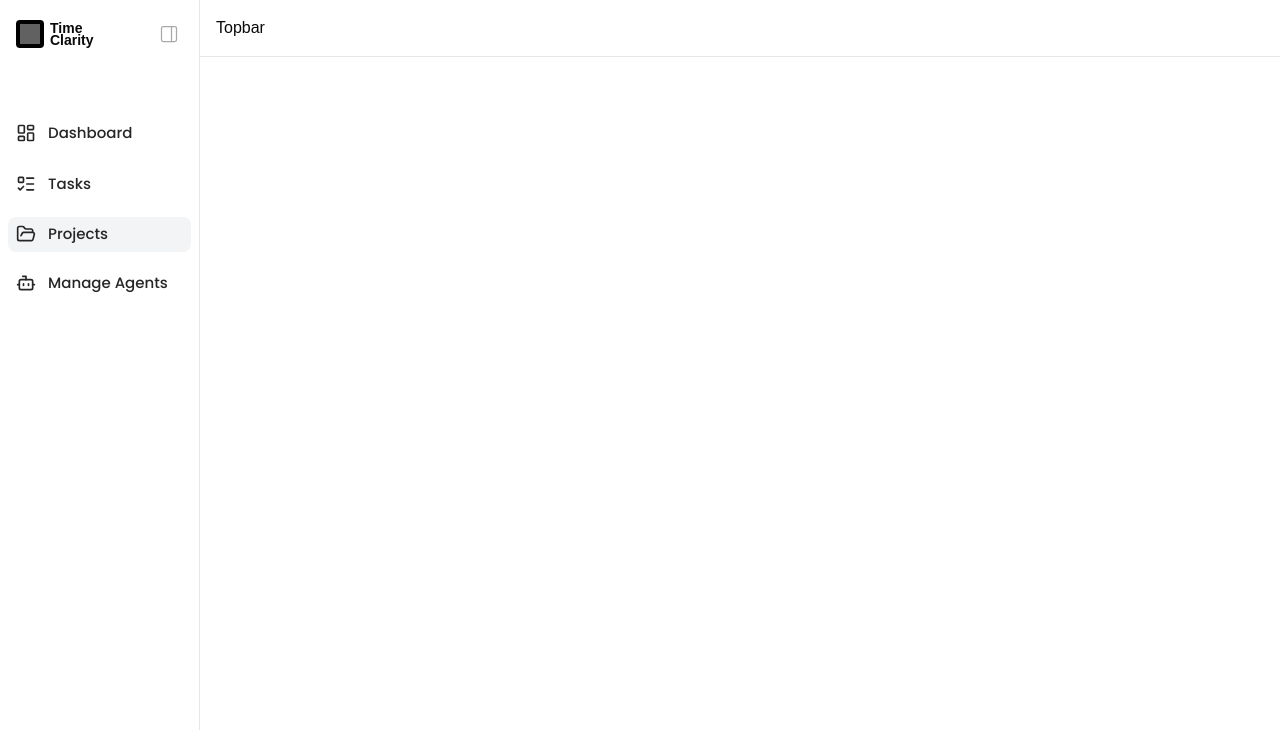
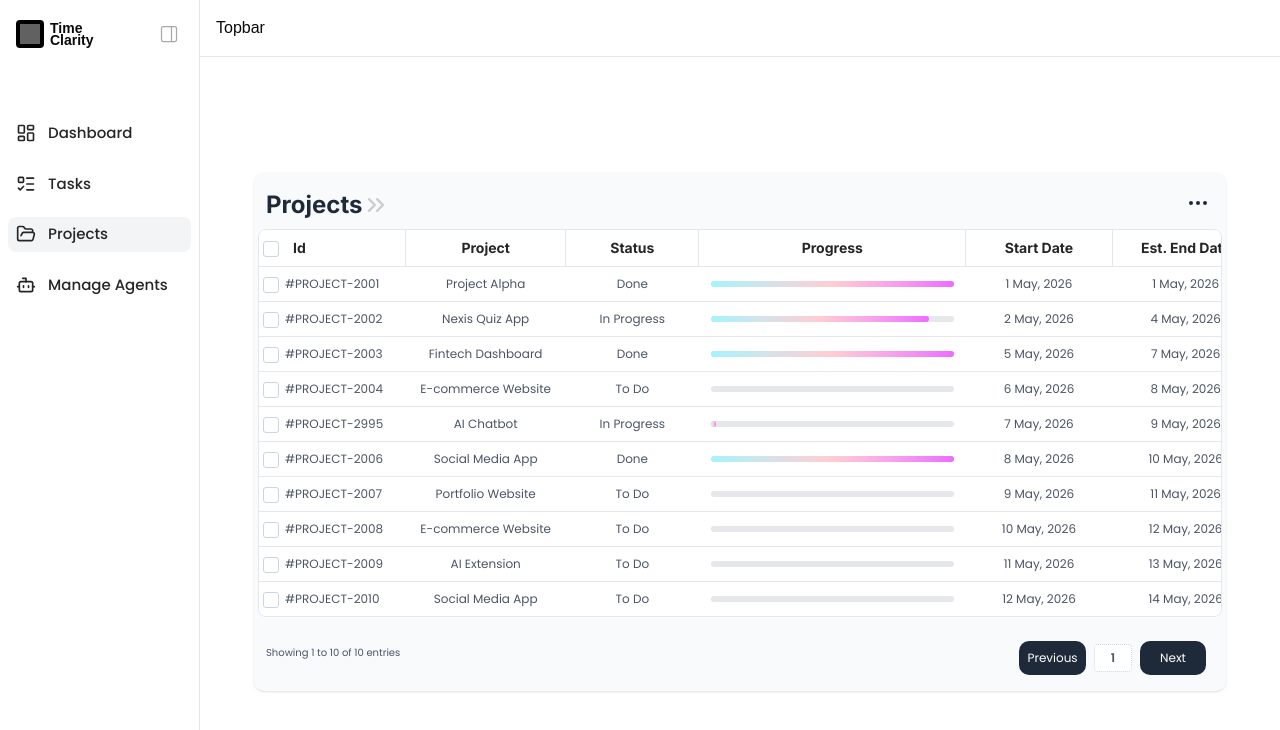
Before and after one commit to DevpratapTomar2005/prod-track, a React (Vite) app in the folder frontend/: page /devpratap/projects in a window 1280 px wide. Shown: the top 730 px of the page. Built offline with nearby package versions, Linux system fonts and the light colour scheme; grey boxes are pictures that could not be loaded.

Commit message:
ADD: project page initiallization

```diff
--- a/frontend/src/components/Sidebar.tsx
+++ b/frontend/src/components/Sidebar.tsx
@@ -54,7 +54,7 @@ const Sidebar = () => {
         <NavLink
           to="/devpratap/manage-agents"
           className={({ isActive }) =>
-            `w-full flex items-center gap-3 py-1 px-2 rounded-md cursor-pointer my-4 ${isActive ? "bg-gray-100" : "hover:bg-gray-100"}`
+            `w-full flex items-center gap-3 py-1.5 px-2 rounded-md cursor-pointer my-4 ${isActive ? "bg-gray-100" : "hover:bg-gray-100"}`
           }
         >
           <img src={BotIcon} alt="Bot Icon" className="h-5 w-5" />
--- a/frontend/src/pages/ProjectsPage.tsx
+++ b/frontend/src/pages/ProjectsPage.tsx
@@ -1,8 +1,188 @@
-import React from 'react'
+import React, { useState } from 'react'
+import ArrowRight from "../assets/arrow_right.svg";
+import Checkbox from "../components/ui/Checkbox.tsx";
+import Dot from "../assets/dot.svg";
 
 const ProjectsPage = () => {
+  const [projects, setProjects] = useState([
+    {
+      id: 2001,
+      project: "Project Alpha",
+      status: "Done",
+      progress: 100,
+      startDate: "1 May, 2026",
+      estEndDate: "1 May, 2026",
+
+    },
+    {
+      id: 2002,
+      project: "Nexis Quiz App",
+      status: "In Progress",
+      progress: 90,
+      startDate: "2 May, 2026",
+      estEndDate: "4 May, 2026",
+
+    },
+    {
+      id: 2003,
+      project: "Fintech Dashboard",
+      status: "Done",
+      progress: 100,
+      startDate: "5 May, 2026",
+      estEndDate: "7 May, 2026",
+
+    },
+    {
+      id: 2004,
+      project: "E-commerce Website",
+      status: "To Do",
+      progress: 0,
+      startDate: "6 May, 2026",
+      estEndDate: "8 May, 2026",
+
+    },
+    {
+      id: 2995,
+      project: "AI Chatbot",
+      status: "In Progress",
+      progress: 2,
+      startDate: "7 May, 2026",
+      estEndDate: "9 May, 2026",
+
+    },
+    {
+      id: 2006,
+      project: "Social Media App",
+      status: "Done",
+      progress: 100,
+      startDate: "8 May, 2026",
+      estEndDate: "10 May, 2026",
+
+    },
+      {
+      id: 2007,
+      project: "Portfolio Website",
+      status: "To Do",
+      progress: 0,
+      startDate: "9 May, 2026",
+      estEndDate: "11 May, 2026",
+    },
+    {
+      id: 2008,
+      project: "E-commerce Website",
+      status: "To Do",
+      progress: 0,
+      startDate: "10 May, 2026",
+      estEndDate: "12 May, 2026",
+    },
+      {
+      id: 2009,
+      project: "AI Extension",
+      status: "To Do",
+      progress: 0,
+      startDate: "11 May, 2026",
+      estEndDate: "13 May, 2026",
+    },
+     {
+      id: 2010,
+      project: "Social Media App",
+      status: "To Do",
+      progress: 0,
+      startDate: "12 May, 2026",
+      estEndDate: "14 May, 2026",
+    },
+  ]);
+
+  const handleToggleViewTaskModal = (project: any) => {
+    // hook up to your modal logic as needed
+    console.log("View project:", project);
+  };
+
   return (
-    <div className='mt-15'></div>
+    <div className=''>
+      <div className="w-full h-[calc(100vh-53px)] mt-[53px] overflow-y-auto [&::-webkit-scrollbar]:w-1 [&::-webkit-scrollbar-thumb]:bg-cyan-100 [&::-webkit-scrollbar-track]:bg-gray-100/40">
+       <div className="bg-slate-50 w-[90%] max-w-[1050px] my-30 rounded-lg p-1 shadow mx-auto">
+          <div className="flex items-center justify-between">
+            <h1 className="text-2xl font-inter text-gray-800 font-bold mt-3 mb-2 mx-2 flex items-center">
+              Projects{" "}
+              <img src={ArrowRight} alt="Arrow Right" className="invert-80 h-7 w-7" />
+            </h1>
+            <div className="w-fit p-1 rounded-md hover:bg-neutral-100 cursor-pointer mr-2 transition-all duration-200 ease-in-out">
+              <img src={Dot} alt="Dot" className="" />
+            </div>
+          </div>
+          <div className="border border-gray-200 rounded-md w-full bg-white overflow-x-auto scroll-smooth [&::-webkit-scrollbar]:h-0.5 [&::-webkit-scrollbar-thumb]:bg-gray-300 [&::-webkit-scrollbar-track]:bg-gray-100">
+            <table className="w-full min-w-[1000px] border-collapse">
+              <thead className="text-sm text-neutral-800 font-inter">
+                <tr>
+                  <th className="w-[110px] border-r border-b border-gray-200 text-left px-1 py-2">
+                    <span className="flex items-center gap-1.5">
+                      <Checkbox size="sm" />
+                      <span className="ml-2">Id</span>
+                    </span>
+                  </th>
+                  <th className="w-[120px] border-r border-b border-gray-200 text-center py-2">Project</th>
+                  <th className="w-[100px] border-r border-b border-gray-200 text-center py-2">Status</th>
+                  <th className="w-[200px] border-r border-b border-gray-200 text-center py-2">Progress</th>
+                  <th className="w-[110px] border-r border-b border-gray-200 text-center py-2">Start Date</th>
+                  <th className="w-[110px] border-b border-gray-200 text-center py-2">Est. End Date</th>
+
+                </tr>
+              </thead>
+              <tbody className="text-[12px] text-gray-600 font-poppins">
+                {projects.map((project,index) => (
+                  <>
+                  <tr
+                    key={project.id}
+                    className="hover:bg-gray-50 cursor-pointer"
+                    onClick={() => handleToggleViewTaskModal(project)}
+                  >
+                    <td className="w-[110px] text-left px-1 py-2" onClick={(e) => e.stopPropagation()}>
+                      <span className="flex items-center gap-1.5">
+                        <Checkbox size="sm" />
+                        <span>#PROJECT-{project.id}</span>
+                      </span>
+                    </td>
+                    <td className="w-[120px] text-center px-2 py-2">{project.project}</td>
+                    <td className="w-[100px] text-center py-2">{project.status}</td>
+                    <td className="w-[200px] text-center py-2 px-3">
+                      <div className="w-full bg-gray-200 rounded-full h-1.5">
+                        <div
+                          className="bg-linear-to-r from-cyan-200 via-rose-200 to-fuchsia-400  h-1.5 rounded-full"
+                          style={{ width: `${project.progress}%` }}
+                        ></div>
+                      </div>
+                    </td>
+                    <td className="w-[110px] text-center py-2">{project.startDate}</td>
+                    <td className="w-[110px] text-center py-2">{project.estEndDate}</td>
+
+                  </tr>
+                   {index !== projects.length - 1 && (
+                      <tr key={`divider-${project.id}`}>
+                        <td colSpan={9}>
+                          <div className="h-px w-full bg-gray-200" />
+                        </td>
+                      </tr>
+                    )}
+                  </>
+                ))}
+              </tbody>
+            </table>
+          </div>
+          <div className="flex items-center justify-between my-3 mx-2">
+            <div className="text-[10px] text-gray-600 font-poppins">
+              Showing 1 to {projects.length} of {projects.length} entries
+            </div>
+            <div className="flex items-center justify-center gap-2 mt-3 mr-2">
+              <span className="text-[12px] font-poppins text-white bg-gray-800 p-2 rounded-lg cursor-pointer">Previous</span>
+              <span className="text-[12px] font-semibold text-gray-600 font-poppins px-4 py-1 bg-white rounded border border-dotted border-gray-300">1</span>
+              <span className="text-[12px] font-poppins text-white bg-gray-800 p-2 px-5 rounded-lg cursor-pointer">Next</span>
+            </div>
+          </div>
+        </div>
+
+       </div>
+    </div>
   )
 }
 
```
